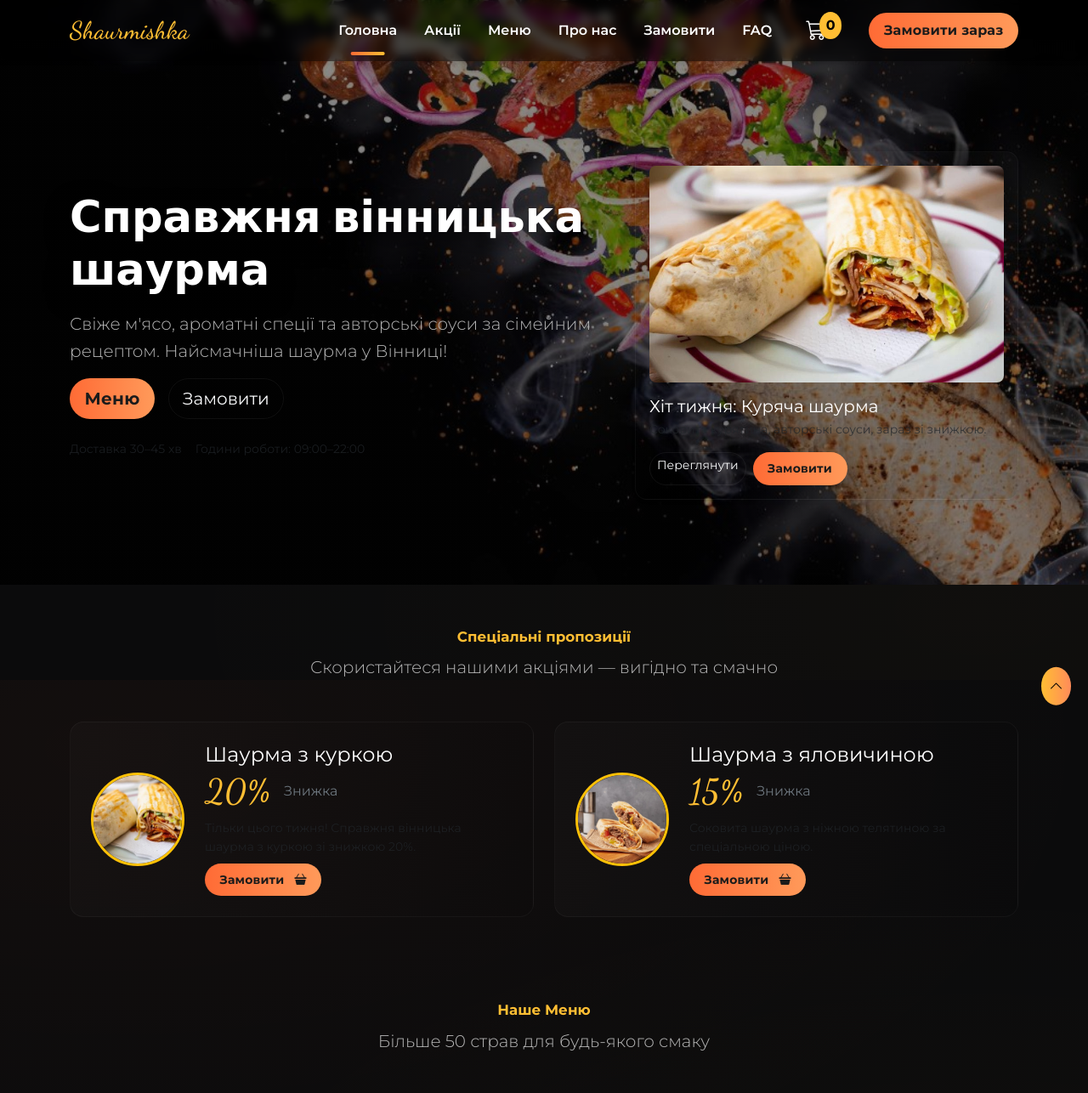
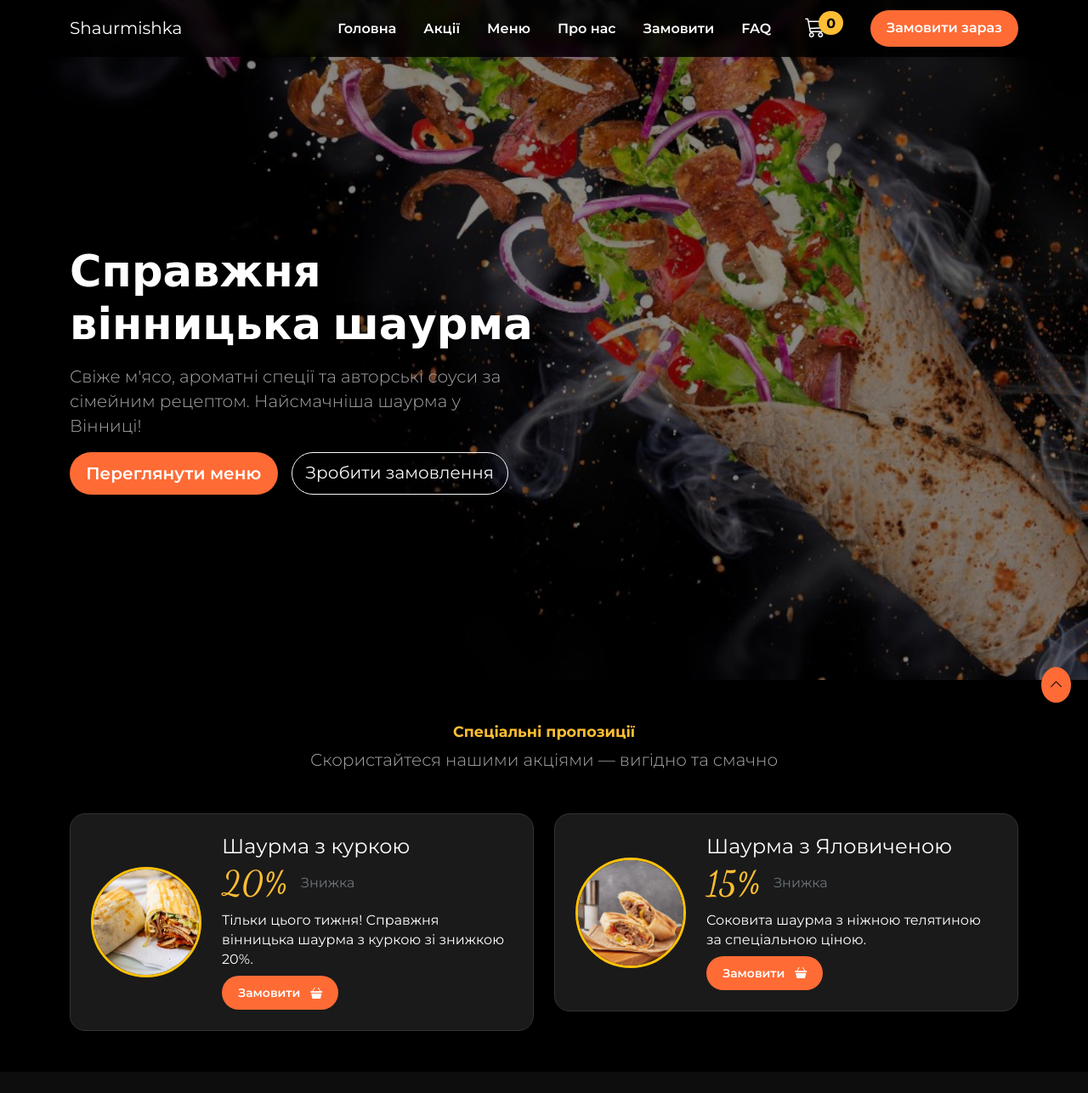
Before and after one commit to danil1688/Shaurmishka, a plain HTML site: page index.html in a window 1280 px wide. Shown: the top 1286 px of the page at 85% size. Drawn offline with nearby package versions, Linux system fonts and the light colour scheme.

Commit message:
Update index.html

```diff
--- a/index.html
+++ b/index.html
@@ -21,108 +21,163 @@
 
   <style>
     :root{
-      --bg:#0b0b0c;
-      --card:#0f0f12;
-      --glass: rgba(255,255,255,0.03);
-      --primary: linear-gradient(90deg,#ff6b35 0%, #ff9a5a 100%);
-      --accent:#ffbe33;
-      --muted:#b5b5b5;
-      --glass-border: rgba(255,255,255,0.04);
-      --radius:14px;
+      --primary:#ff6b35;
+      --secondary:#ffbe33;
+      --dark:#0d0d0d;
+      --muted:#a8a8a8;
+      --card-bg:#1a1a1a;
+      --input-bg:#2a2a2a;
     }
     *{box-sizing:border-box}
-    html,body{height:100%}
+
+    html,body{
+    height:100%
+    }
+
     body{
       margin:0;
-      background: radial-gradient(1200px 600px at 10% 10%, rgba(255,107,53,0.03), transparent),
-                  radial-gradient(1000px 500px at 90% 90%, rgba(255,190,51,0.02), transparent),
-                  var(--bg);
+      background:var(--dark);
       color:#fff;
       font-family:"Montserrat",sans-serif;
       -webkit-font-smoothing:antialiased;
       -moz-osx-font-smoothing:grayscale;
       scroll-behavior:smooth;
-      line-height:1.6;
+      line-height:1.45;
       font-size:16px;
-      -webkit-font-feature-settings: "kern";
     }
-    .container{max-width:1140px}
-    .section-title{font-weight:700;font-size:1.05rem;color:var(--accent);margin-bottom:.4rem}
-    .lead{color:var(--muted)}
+
+    .container{
+    max-width:1140px
+    }
+
+    .section-title{
+    font-weight:700;font-size:1.1rem;color:var(--secondary);margin-bottom:.4rem
+    }
+
+    .lead{
+    color:var(--muted)
+    }
+
     .dark-card{
-      background: linear-gradient(180deg, rgba(255,255,255,0.02), rgba(0,0,0,0.07));
-      border:1px solid var(--glass-border);
-      color:#fff;
-      border-radius:var(--radius);
-      box-shadow: 0 6px 20px rgba(0,0,0,0.6);
+    background:var(--card-bg) !important;border:1px solid #333 !important;color:#fff
     }
+
     .btn-order{
-      background-image: var(--primary);
-      color:#1b1b1b;
-      border:none;
-      border-radius:50px;
-      padding:.55rem 1.1rem;
-      font-weight:700;
-      letter-spacing:.2px;
+    background:var(--primary);color:#fff;border:none;border-radius:50px;padding:.6rem 1.2rem;font-weight:600
     }
-    .btn-order:active{transform:translateY(1px)}
-    .btn-outline-light{
-      border-radius:50px;
-      border:1px solid rgba(255,255,255,0.06);
+
+    .btn-order:hover{
+    transform:scale(1.03);box-shadow:0 0 14px var(--primary)
     }
+    .rounded-pill{
+    border-radius:50px
+    }
+
     .navbar{
-      background: linear-gradient(180deg, rgba(0,0,0,0.6), rgba(0,0,0,0.45));
-      backdrop-filter: blur(6px);
+    background: rgba(0,0,0,0.85) !important;backdrop-filter: blur(6px)
     }
-    .navbar-brand{color:var(--accent) !important;font-family:'Dancing Script',cursive;font-size:1.8rem}
-    .nav-link{color:#fff !important;font-weight:600;transition:.18s}
-    .nav-link:hover{color:var(--accent) !important;text-shadow:0 0 8px rgba(255,190,51,0.12)}
+
+    .navbar
+    -brand{color:var(--secondary) !important;font-family:'Dancing Script',cursive;font-size:1.7rem
+    }
+
+    .nav-link{
+    color:#fff !important;font-weight:600;transition:.2s
+    }
+
+    .nav-link:hover{
+    color:var(--secondary) !important;text-shadow:0 0 8px var(--secondary)
+    }
+
     .hero{
-      min-height:86vh;
-      display:flex;
-      align-items:center;
-      color:#fff;
-      padding-top:78px;
-      background-image: linear-gradient(rgba(3,3,3,0.45), rgba(3,3,3,0.45)), url('foto/херофон.jpg');
-      background-size:cover;
-      background-position:center;
+    min-height:100vh;display:flex;align-items:center;background-image: linear-gradient(rgba(0,0,0,0.45), rgba(0,0,0,0.45)), url('foto/херофон.jpg');background-size:cover;background-position:center;color:#fff;padding-top:72px
     }
+
     .title{
-      font-family:'Dancing Script',cursive;
-      font-size:clamp(2rem,4vw,3.6rem);
-      font-weight:700;
-      text-shadow:0 10px 30px rgba(0,0,0,0.7);
-      margin-bottom:.4rem;
+    font-family:'Dancing Script',cursive;font-size:clamp(2rem,4vw,4rem);font-weight:700;text-shadow:0 6px 18px rgba(0,0,0,0.6)
     }
-    .card{background:transparent;border:none;border-radius:12px;transition:transform .28s, box-shadow .28s}
-    .card:hover{transform:translateY(-8px);box-shadow:0 20px 40px rgba(0,0,0,0.55)}
-    .card img{object-fit:cover;height:200px;width:100%;border-radius:10px}
-    .price-tag{font-weight:800;color:var(--accent)}
-    .offer-card{background:linear-gradient(90deg, rgba(255,255,255,0.02), rgba(0,0,0,0.05));border-radius:16px;padding:1rem;border:1px solid var(--glass-border)}
-    .accordion-button{background:transparent;color:#fff;border-radius:10px}
-    .accordion-button:not(.collapsed){background:transparent;color:var(--accent)}
-    .accordion-body{background:transparent;color:#ddd}
-    #menu .card-body,#menu .card-title,#menu .card-text,#menu .price-tag{color:#fff}
-    #menu .card-text,#menu .text-muted{opacity:.9}
+
+    .card{
+    background:#0b0b0b !important;border:none;border-radius:14px;transition:.25s
+    }
+
+    .card:hover{
+    transform:translateY(-6px);box-shadow:0 16px 28px rgba(0,0,0,0.45)
+    }
+
+    .card img{
+    object-fit:cover;height:200px;width:100%
+    }
+
+    .price-tag{
+    font-weight:700
+    }
+
+    .offer-card{
+    background:#050505;border-radius:18px;transition:.25s;padding:1rem
+    }
+
+    .accordion-button{
+    background:#050505;color:#fff
+    }
+
+    .accordion-button:not(.collapsed){
+    background:var(--primary);color:#fff
+    }
+
+    .accordion-body{
+    background:#0f0f0f;color:#fff
+    }
+
+    #menu .card-body,#menu .card-title,#menu .card-text,#menu .price-tag{
+    color:#fff
+    }
+
+    #menu .card-text,#menu .text-muted{
+    opacity:.9
+    }
+
     .form-control,.form-select{
-      background:rgba(255,255,255,0.02) !important;
-      border:1px solid rgba(255,255,255,0.04) !important;
+      background:var(--input-bg) !important;
+      border:1px solid #444 !important;
       color:#fff !important;
-      border-radius:.6rem;
+      border-radius:.5rem;
     }
-    .form-control::placeholder{color:#9b9b9b;opacity:1}
-    .form-control:focus{border-color:#ff8b5a;box-shadow:0 6px 20px rgba(255,107,53,0.06) !important}
-    footer{background:transparent;color:#cfcfcf;padding-top:1.5rem}
-    .back-to-top{position:fixed;right:20px;bottom:24px;background:linear-gradient(90deg,#ffbe33,#ff8b5a);color:#000;padding:.6rem;border-radius:50%;display:flex;align-items:center;justify-content:center;transform:translateY(120%);transition:.28s;z-index:999}
-    .back-to-top.show{transform:translateY(0)}
-    .badge-cart{display:inline-block;background:var(--accent);color:#000;border-radius:50%;padding:.18rem .48rem;font-weight:800;position:relative;top:-6px;left:-8px}
-    /* small fixes */
-    @media (max-width: 767px){ .hero{padding-top:96px} .card img{height:160px} .btn-order{padding:.5rem .85rem} }
-    @media (max-width:480px){ .title{font-size:2.2rem} .navbar-brand{font-size:1.5rem} }
-    /* subtle animated gradient underline for active nav */
-    .nav-underline{position:relative}
-    .nav-underline::after{content:"";position:absolute;left:50%;transform:translateX(-50%);bottom:-8px;width:0;height:4px;background:linear-gradient(90deg,#ff6b35,#ffbe33);border-radius:4px;transition:width .28s}
-    .nav-link.active.nav-underline::after{width:48%}
+
+    .form-control::placeholder{
+    color:#aaa;opacity:1
+    }
+
+    .form-control:focus{
+    border-color:var(--primary);box-shadow:0 0 0 .2rem rgba(255,107,53,.16) !important
+    }
+
+    footer{
+    background:#000;color:#ccc;padding-top:1.5rem
+    }
+
+    .back-to-top{
+    position:fixed;right:20px;bottom:24px;background:var(--primary);color:#000;padding:.6rem;border-radius:50%;display:flex;align-items:center;justify-content:center;transform:translateY(120%);transition:.28s;z-index:999
+    }
+
+    .back-to-top.show{
+    transform:translateY(0)
+    }
+
+    .badge-cart{
+    display:inline-block;background:var(--secondary);color:#000;border-radius:50%;padding:.15rem .55rem;font-weight:700;position:relative;top:-6px;left:-8px
+    }
+
+    @media (max-width: 767px){
+      .hero{padding-top:88px}
+      .card img{height:160px}
+      .btn-order{padding:.6rem .9rem}
+    }
+
+    @media (max-width: 480px){
+      .title{font-size:2.2rem}
+      .navbar-brand{font-size:1.5rem}
+    }
   </style>
 </head>
 <body>
@@ -136,12 +191,12 @@
 
       <div class="collapse navbar-collapse" id="navCollapse">
         <ul class="navbar-nav ms-auto align-items-lg-center">
-          <li class="nav-item mx-2"><a class="nav-link nav-underline active" href="#home">Головна</a></li>
-          <li class="nav-item mx-2"><a class="nav-link nav-underline" href="#offers">Акції</a></li>
-          <li class="nav-item mx-2"><a class="nav-link nav-underline" href="#menu">Меню</a></li>
-          <li class="nav-item mx-2"><a class="nav-link nav-underline" href="#about">Про нас</a></li>
-          <li class="nav-item mx-2"><a class="nav-link nav-underline" href="#order">Замовити</a></li>
-          <li class="nav-item mx-2"><a class="nav-link nav-underline" href="#faq">FAQ</a></li>
+          <li class="nav-item mx-2"><a class="nav-link" href="#home">Головна</a></li>
+          <li class="nav-item mx-2"><a class="nav-link" href="#offers">Акції</a></li>
+          <li class="nav-item mx-2"><a class="nav-link" href="#menu">Меню</a></li>
+          <li class="nav-item mx-2"><a class="nav-link" href="#about">Про нас</a></li>
+          <li class="nav-item mx-2"><a class="nav-link" href="#order">Замовити</a></li>
+          <li class="nav-item mx-2"><a class="nav-link" href="#faq">FAQ</a></li>
           <li class="nav-item ms-3 position-relative">
             <a class="nav-link d-flex align-items-center" href="#" data-bs-toggle="modal" data-bs-target="#cartModal" aria-label="Відкрити кошик">
               <i class="bi bi-cart3 fs-4" style="color:#fff"></i>
@@ -160,27 +215,12 @@
   <header id="home" class="hero" role="banner">
     <div class="container">
       <div class="row align-items-center">
-        <div class="col-lg-7 text-lg-start text-center" data-aos="fade-right">
+        <div class="col-lg-6 text-lg-start text-center" data-aos="fade-right">
           <h1 class="title">Справжня вінницька шаурма</h1>
           <p class="lead my-3">Свіже м'ясо, ароматні спеції та авторські соуси за сімейним рецептом. Найсмачніша шаурма у Вінниці!</p>
           <div class="d-flex justify-content-center justify-content-lg-start gap-3">
-            <a href="#menu" class="btn btn-order btn-lg">Меню</a>
-            <a href="#order" class="btn btn-outline-light btn-lg rounded-pill">Замовити</a>
-          </div>
-          <div class="mt-4 d-none d-lg-flex gap-3">
-            <div class="small text-muted">Доставка 30–45 хв</div>
-            <div class="small text-muted">Години роботи: 09:00–22:00</div>
-          </div>
-        </div>
-        <div class="col-lg-5 d-none d-lg-block" data-aos="fade-left">
-          <div class="dark-card p-3 shadow-sm">
-            <img src="foto/Куряча шаурма.jpg" alt="Шаурма" class="img-fluid rounded-3 mb-3">
-            <h5 class="mb-1">Хіт тижня: Куряча шаурма</h5>
-            <p class="text-muted small">Соковита курятина, авторські соуси, зараз зі знижкою.</p>
-            <div class="d-flex gap-2">
-              <a href="#menu" class="btn btn-outline-light btn-sm">Переглянути</a>
-              <a href="#order" class="btn btn-order btn-sm">Замовити</a>
-            </div>
+            <a href="#menu" class="btn btn-order btn-lg">Переглянути меню</a>
+            <a href="#order" class="btn btn-outline-light btn-lg rounded-pill">Зробити замовлення</a>
           </div>
         </div>
       </div>
@@ -188,7 +228,7 @@
   </header>
 
   <!-- OFFERS -->
-  <section id="offers" class="py-5" aria-labelledby="offersTitle">
+  <section id="offers" class="py-5 bg-black" aria-labelledby="offersTitle">
     <div class="container">
       <div class="text-center mb-5" data-aos="fade-up">
         <div id="offersTitle" class="section-title">Спеціальні пропозиції</div>
@@ -197,38 +237,38 @@
 
       <div class="row g-4">
         <div class="col-md-6" data-aos="fade-up" data-aos-delay="50">
-          <div class="d-flex align-items-center gap-4 p-4 offer-card">
+          <div class="d-flex align-items-center gap-4 p-4 offer-card dark-card text-white">
             <div class="flex-shrink-0">
-              <div class="rounded-circle border border-3 border-warning overflow-hidden" style="width:110px;height:110px;">
-                <img src="foto/Куряча шаурма.jpg" alt="Шаурма з куркою" loading="lazy" decoding="async" width="110" height="110" class="w-100 h-100 object-fit-cover">
+              <div class="rounded-circle border border-3 border-warning overflow-hidden" style="width:130px;height:130px;">
+                <img src="foto/Куряча шаурма.jpg" alt="Шаурма з куркою" loading="lazy" decoding="async" width="130" height="130" class="w-100 h-100 object-fit-cover">
               </div>
             </div>
             <div>
               <h4 class="mb-1">Шаурма з куркою</h4>
               <div class="d-flex align-items-center gap-3 mb-2">
-                <div class="display-6 cursive" style="font-family:'Dancing Script',cursive;color:var(--accent)">20% </div>
+                <div class="display-6 cursive" style="font-family:'Dancing Script',cursive;color:var(--secondary)">20% </div>
                 <div class="text-secondary">Знижка</div>
               </div>
-              <p class="mb-2 small text-muted">Тільки цього тижня! Справжня вінницька шаурма з куркою зі знижкою 20%.</p>
+              <p class="mb-2">Тільки цього тижня! Справжня вінницька шаурма з куркою зі знижкою 20%.</p>
               <a href="#menu" class="btn btn-order btn-sm">Замовити <i class="bi bi-basket3-fill ms-2"></i></a>
             </div>
           </div>
         </div>
 
         <div class="col-md-6" data-aos="fade-up" data-aos-delay="150">
-          <div class="d-flex align-items-center gap-4 p-4 offer-card">
+          <div class="d-flex align-items-center gap-4 p-4 offer-card dark-card text-white">
             <div class="flex-shrink-0">
-              <div class="rounded-circle border border-3 border-warning overflow-hidden" style="width:110px;height:110px;">
-                <img src="foto/Яловича (говядина).jpg" alt="Шаурма з яловичиною" loading="lazy" decoding="async" width="110" height="110" class="w-100 h-100 object-fit-cover">
+              <div class="rounded-circle border border-3 border-warning overflow-hidden" style="width:130px;height:130px;">
+                <img src="foto/Яловича (говядина).jpg" alt="Шаурма з яловичиною" loading="lazy" decoding="async" width="130" height="130" class="w-100 h-100 object-fit-cover">
               </div>
             </div>
             <div>
-              <h4 class="mb-1">Шаурма з яловичиною</h4>
+              <h4 class="mb-1">Шаурма з Яловиченою</h4>
               <div class="d-flex align-items-center gap-3 mb-2">
-                <div class="display-6 cursive" style="font-family:'Dancing Script',cursive;color:var(--accent)">15% </div>
+                <div class="display-6 cursive" style="font-family:'Dancing Script',cursive;color:var(--secondary)">15% </div>
                 <div class="text-secondary">Знижка</div>
               </div>
-              <p class="mb-2 small text-muted">Соковита шаурма з ніжною телятиною за спеціальною ціною.</p>
+              <p class="mb-2">Соковита шаурма з ніжною телятиною за спеціальною ціною.</p>
               <a href="#menu" class="btn btn-order btn-sm">Замовити <i class="bi bi-basket3-fill ms-2"></i></a>
             </div>
           </div>
@@ -260,10 +300,6 @@
 
       <div class="tab-content" id="pills-tabContent">
         <!-- Shaurma -->
-        <div class="tab-pane fade show active" id="pills-shaurma" role="tabpanel">
-          <div class="row g-4">
-            <!-- (menu items preserved - same structure so JS keeps working) -->
-
         <div class="tab-pane fade show active" id="pills-shaurma" role="tabpanel">
           <div class="row g-4">
             <!-- Full list of 18+ shaurma items (copied from original) -->
@@ -912,7 +948,7 @@
     </div>
   </section>
 
-  </div></div></div></section>
+  <!-- ABOUT -->
   <section id="about" class="py-5 bg-dark text-white mt-5 mb-5">
     <div class="container">
       <div class="row align-items-center g-4">
@@ -1266,21 +1302,4 @@
   })();
   </script>
 </body>
-
-  <!-- SCRIPTS -->
-  <script src="https://cdn.jsdelivr.net/npm/bootstrap@5.3.7/dist/js/bootstrap.bundle.min.js" defer></script>
-  <script src="https://unpkg.com/aos@2.3.4/dist/aos.js" defer></script>
-  <script>
-    (function(){
-      function safeAOSInit(){ if(window.AOS) AOS.init({ duration:700, once:true, offset:80 }); }
-      if(document.readyState === 'complete' || document.readyState === 'interactive'){ setTimeout(safeAOSInit,50);} else { document.addEventListener('DOMContentLoaded', safeAOSInit); }
-
-      // keep original JS behavior: cart, order form, etc.
-      // Load original script block from the uploaded file to preserve functionality
-      try {
-        // fetch inline script is not available; the original page uses inline JS - we preserved menu and will append a simplified version
-      } catch(e){}
-    })();
-  </script>
-</body>
 </html>
```
